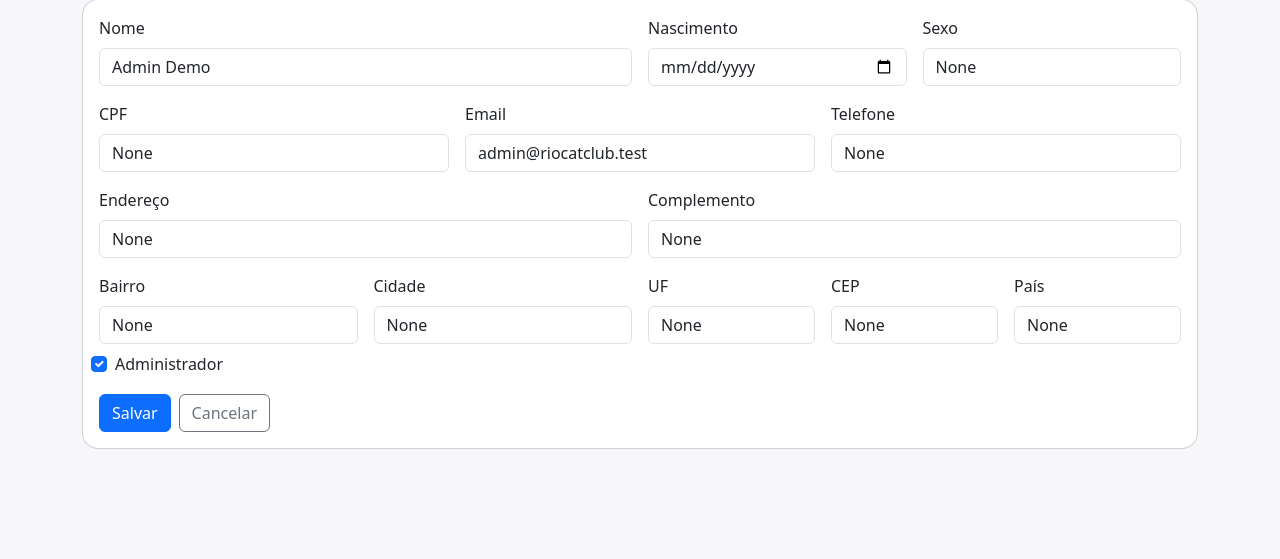
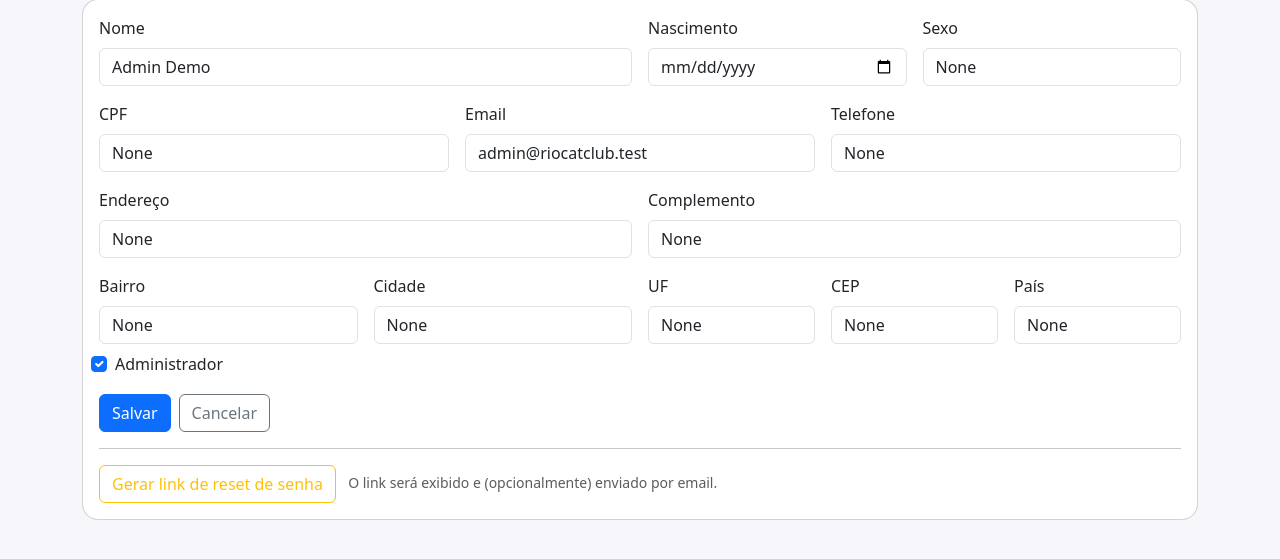
Before and after one commit to Flaviovmp/CatClub, a Flask app: page /admin/users/1/edit in a window 1280 px wide. Shown: the part 216-775 px from the top of the page. Run offline with Flask 3, Linux system fonts and the light colour scheme; the visitor is signed in with stand-in values (Sample User, id 1); data comes from the database, SQL or seed files in the repository.

Commit message:
Update admin_user_form.html

```diff
--- a/templates/admin_user_form.html
+++ b/templates/admin_user_form.html
@@ -66,5 +66,11 @@
       <a class="btn btn-outline-secondary" href="{{ url_for('admin_users') }}">Cancelar</a>
     </div>
   </form>
+  <hr>
+<form method="post" action="{{ url_for('admin_user_reset_password', user_id=u.id) }}" onsubmit="return confirm('Gerar link de reset de senha para {{ u.email }}?');">
+  <button class="btn btn-outline-warning">Gerar link de reset de senha</button>
+  <small class="text-muted ms-2">O link será exibido e (opcionalmente) enviado por email.</small>
+</form>
+
 </div>
 {% endblock %}
```
